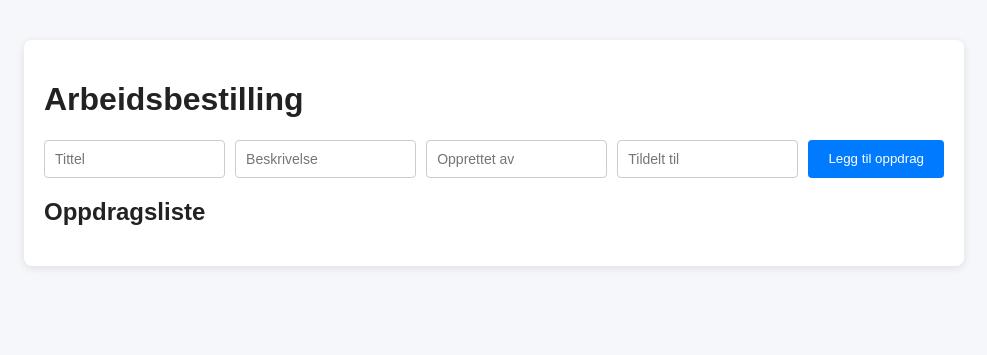
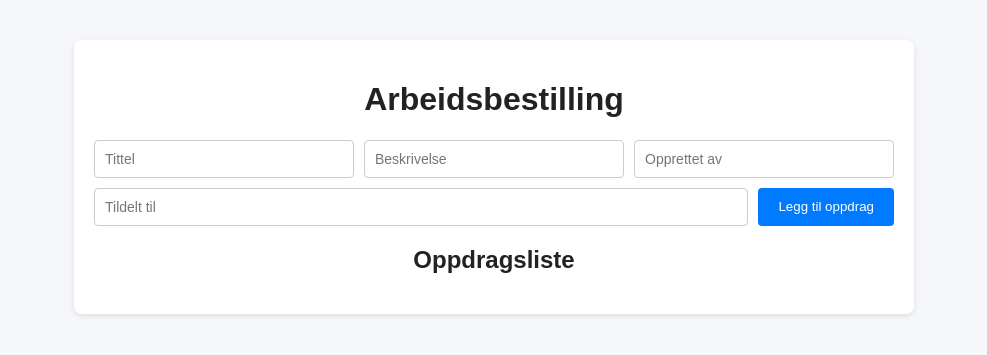
Before and after one commit to espennie1974/arbeidsbestilling, a Flask app: page / in a window 1280 px wide. Shown: the top 355 px of the page, without its empty margins (146-1133 px from the left). Run offline with Flask 3, Linux system fonts and the light colour scheme; data that the repository does not hold is empty; some libraries are stand-ins or nearby versions.

Commit message:
Update style.css

```diff
--- a/static/style.css
+++ b/static/style.css
@@ -1,4 +1,4 @@
-/* Generell stil */
+/* Grunnstil */
 body {
   font-family: Arial, sans-serif;
   background-color: #f5f7fa;
@@ -8,15 +8,16 @@ body {
 }
 
 .container {
-  max-width: 900px;
+  max-width: 800px;
   margin: 40px auto;
   padding: 20px;
   background: #fff;
   border-radius: 8px;
-  box-shadow: 0 2px 8px rgba(0, 0, 0, 0.1);
+  box-shadow: 0 2px 6px rgba(0, 0, 0, 0.1);
 }
 
 h1, h2 {
+  text-align: center;
   color: #222;
 }
 
@@ -26,11 +27,11 @@ form {
   flex-wrap: wrap;
   gap: 10px;
   margin-bottom: 20px;
+  justify-content: center;
 }
 
 form input {
-  flex: 1;
-  min-width: 150px;
+  flex: 1 1 180px;
   padding: 10px;
   border: 1px solid #ccc;
   border-radius: 4px;
@@ -53,27 +54,31 @@ form button:hover {
 
 /* Oppdragsliste */
 #taskList {
-  list-style: none;
-  padding: 0;
+  display: flex;
+  flex-direction: column;
+  gap: 15px;
 }
 
-#taskList li {
+.task {
+  padding: 15px;
   background: #f9f9f9;
-  margin-bottom: 10px;
-  padding: 12px 16px;
+  border-left: 5px solid #007bff;
   border-radius: 6px;
-  border-left: 4px solid #007bff;
-  display: flex;
-  justify-content: space-between;
-  align-items: center;
+  box-shadow: 0 1px 4px rgba(0, 0, 0, 0.05);
 }
 
-#taskList li strong {
-  font-size: 15px;
-  color: #000;
+.task h3 {
+  margin: 0 0 5px 0;
+  font-size: 18px;
+  color: #007bff;
 }
 
-#taskList li span {
-  font-size: 13px;
+.task p {
+  margin: 4px 0;
+  font-size: 14px;
+}
+
+.task small {
   color: #666;
+  font-size: 12px;
 }
```
